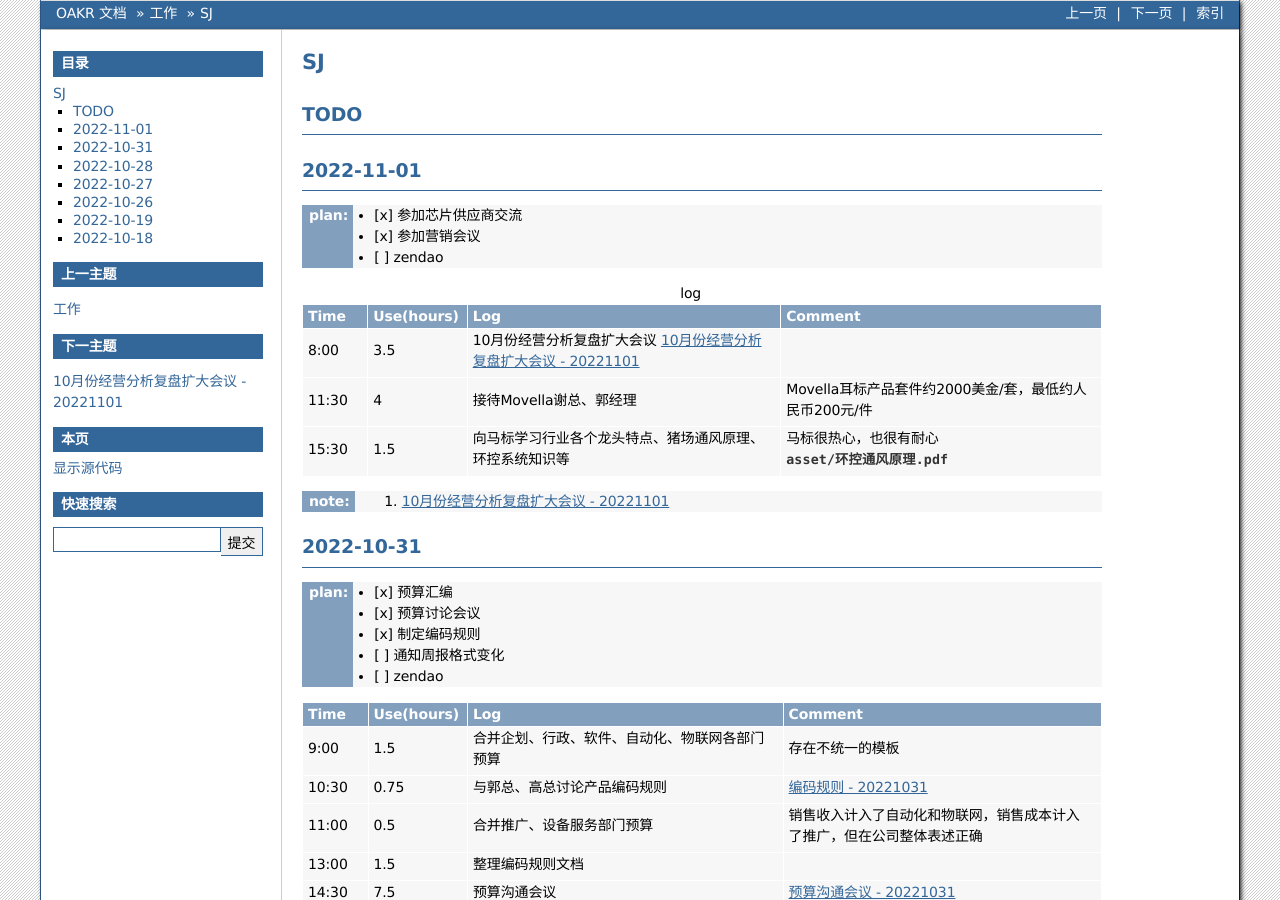
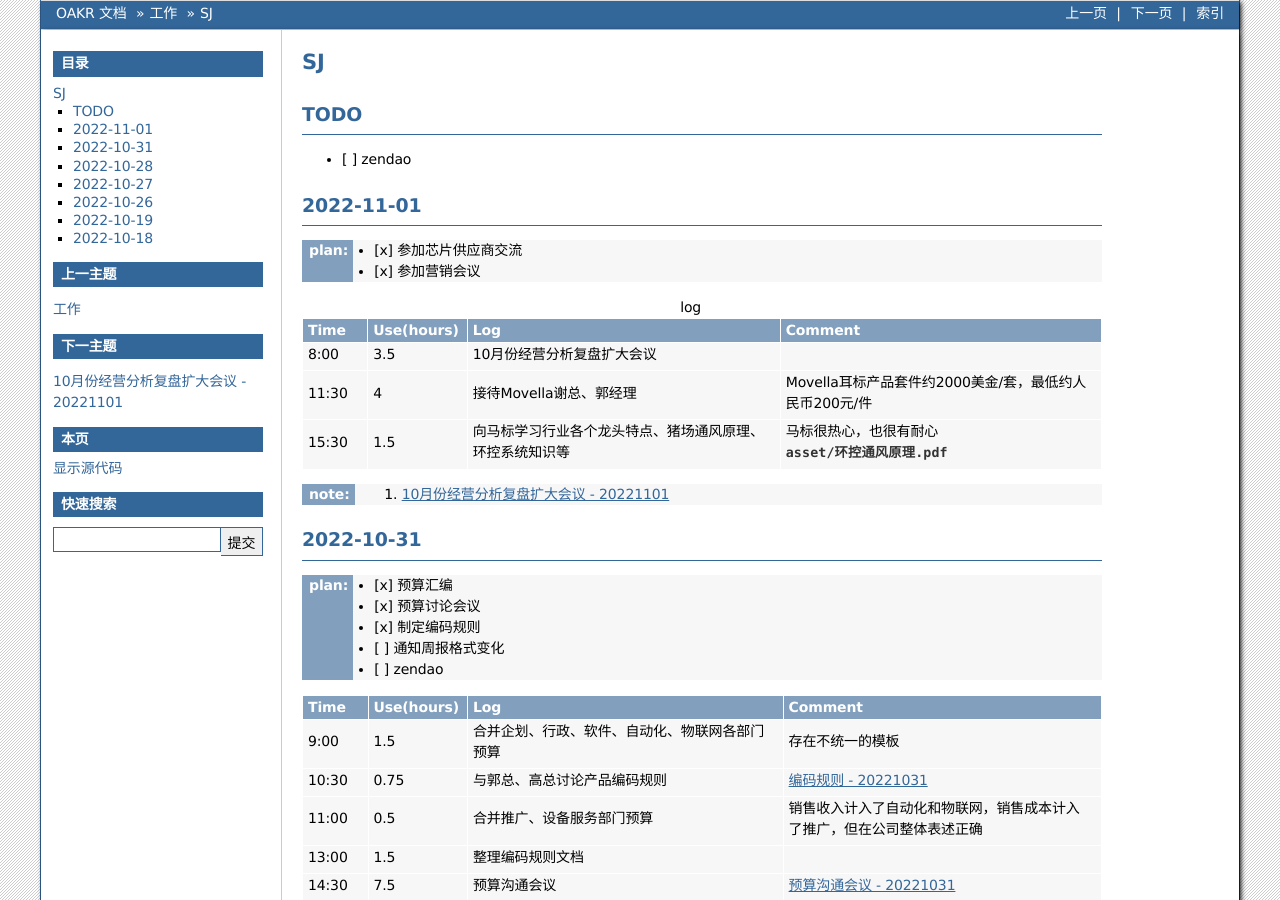
Before and after one commit to cruiurc/cruiurc.github.io, a Sphinx documentation site: the page built from source/work/sj/sj.rst, in a window 1280 px wide and 900 px high. Built offline with Sphinx 7.4.7, drawn with Linux system fonts in a browser that asks for light colours.

Commit message:
20221101 work

```diff
--- a/source/work/sj/sj.rst
+++ b/source/work/sj/sj.rst
@@ -2,19 +2,19 @@ SJ
 ===
 TODO
 -----
-
+- [ ] zendao
 2022-11-01
 -----------
 :plan:
    - [x] 参加芯片供应商交流
    - [x] 参加营销会议
-   - [ ] zendao
+
 
 .. csv-table:: log
     :header: "Time", "Use(hours)", "Log", "Comment"
     :widths: 10, 10, 50, 50
 
-    8:00, 3.5, 10月份经营分析复盘扩大会议 :doc:`topic/10月份经营分析复盘扩大会议-20221101`
+    8:00, 3.5, 10月份经营分析复盘扩大会议
     11:30, 4, 接待Movella谢总、郭经理, Movella耳标产品套件约2000美金/套，最低约人民币200元/件
     15:30, 1.5, 向马标学习行业各个龙头特点、猪场通风原理、环控系统知识等, 马标很热心，也很有耐心 :download:`asset/环控通风原理.pdf`
 
```
